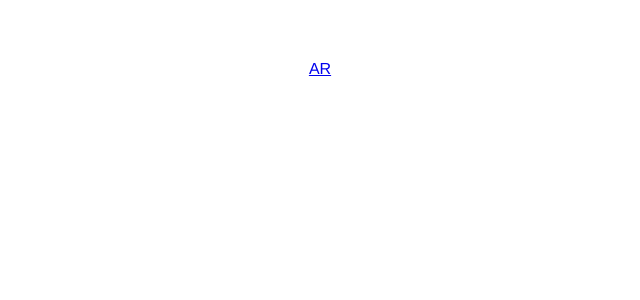
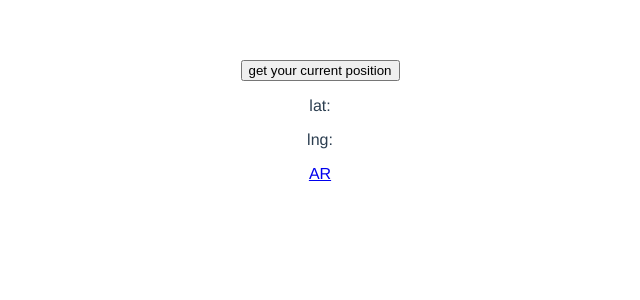
Before and after one commit to caminogr/remote-ar, a Vue app: page / in a window 1280 px wide. Shown: the top 300 px of the page, without its empty margins (320-960 px from the left). Built offline with nearby package versions, Linux system fonts and the light colour scheme.

Commit message:
Get current location in Home component

```diff
--- a/src/App.vue
+++ b/src/App.vue
@@ -1,6 +1,5 @@
 <template>
   <div id="app">
-    <router-link to="/ar">AR</router-link>
     <router-view></router-view>
   </div>
 </template>
--- /dev/null
+++ b/src/components/Home.vue
@@ -0,0 +1,39 @@
+<template>
+  <div>
+    <div>
+      <button @click="getCurrentPosition">
+        get your current position
+      </button>
+      <p>lat: {{ currentLocation.latitude }}</p>
+      <p>lng: {{ currentLocation.longitude }}</p>
+    </div>
+    <router-link to="ar">AR</router-link>
+  </div>
+</template>
+
+<script>
+export default {
+  name: "Home",
+  data: function() {
+    return {
+      currentLocation: { latitude: null, longitude: null }
+    };
+  },
+  methods: {
+    getCurrentPosition: function() {
+      navigator.geolocation.getCurrentPosition(
+        function(pos) {
+          const { latitude, longitude } = pos.coords;
+          this.currentLocation.latitude = latitude;
+          this.currentLocation.longitude = longitude;
+        }.bind(this),
+        function(err) {
+          console.log("err: ", err);
+        }
+      );
+    }
+  }
+};
+</script>
+
+<style></style>
--- a/src/router.js
+++ b/src/router.js
@@ -1,6 +1,7 @@
 import Vue from 'vue'
 import Router from 'vue-router'
 
+import Home from '@/components/Home'
 import AR from '@/components/AR'
 
 Vue.use(Router)
@@ -8,6 +9,7 @@ Vue.use(Router)
 export const router = new Router({
   mode: 'history',
   routes: [
+    { path: '/', component: Home },
     { path: '/ar', component: AR },
   ]
 })
```
